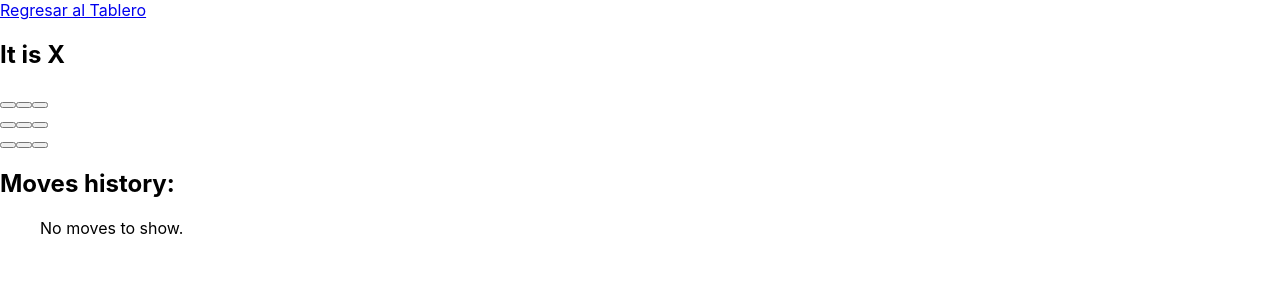
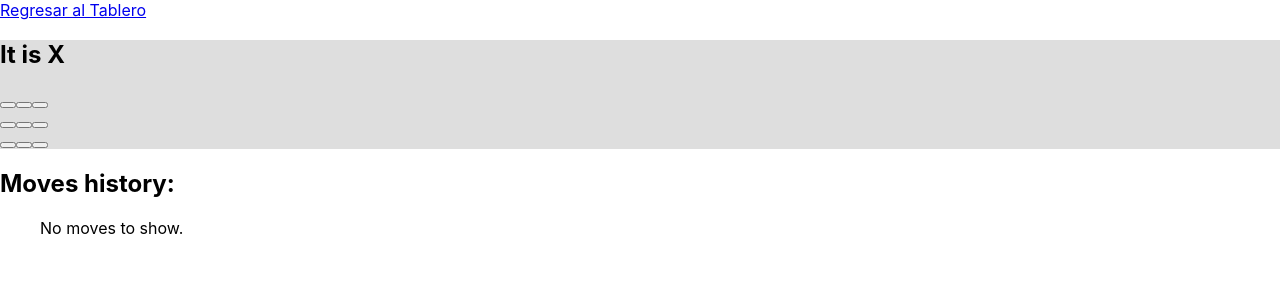
Before and after one commit to axelobscura/TIC-TAE-GO, a React (Create React App) app in the folder tic-tac-go/: page /board in a window 1280 px wide. Shown: the top 300 px of the page. Built offline with nearby package versions, Linux system fonts and the light colour scheme.

Commit message:
Board styles

```diff
--- a/tic-tac-go/src/components/board.jsx
+++ b/tic-tac-go/src/components/board.jsx
@@ -4,6 +4,7 @@ import { Link } from 'react-router-dom';
 import { Storage } from './../storage/storage';
 
 import { Box } from './board-box';
+import './css/board.css';
 
 import * as utils from '../utils/functions';
 
--- /dev/null
+++ b/tic-tac-go/src/components/css/board.css
@@ -0,0 +1,3 @@
+.board {
+    background-color: #dedede;
+}
```
